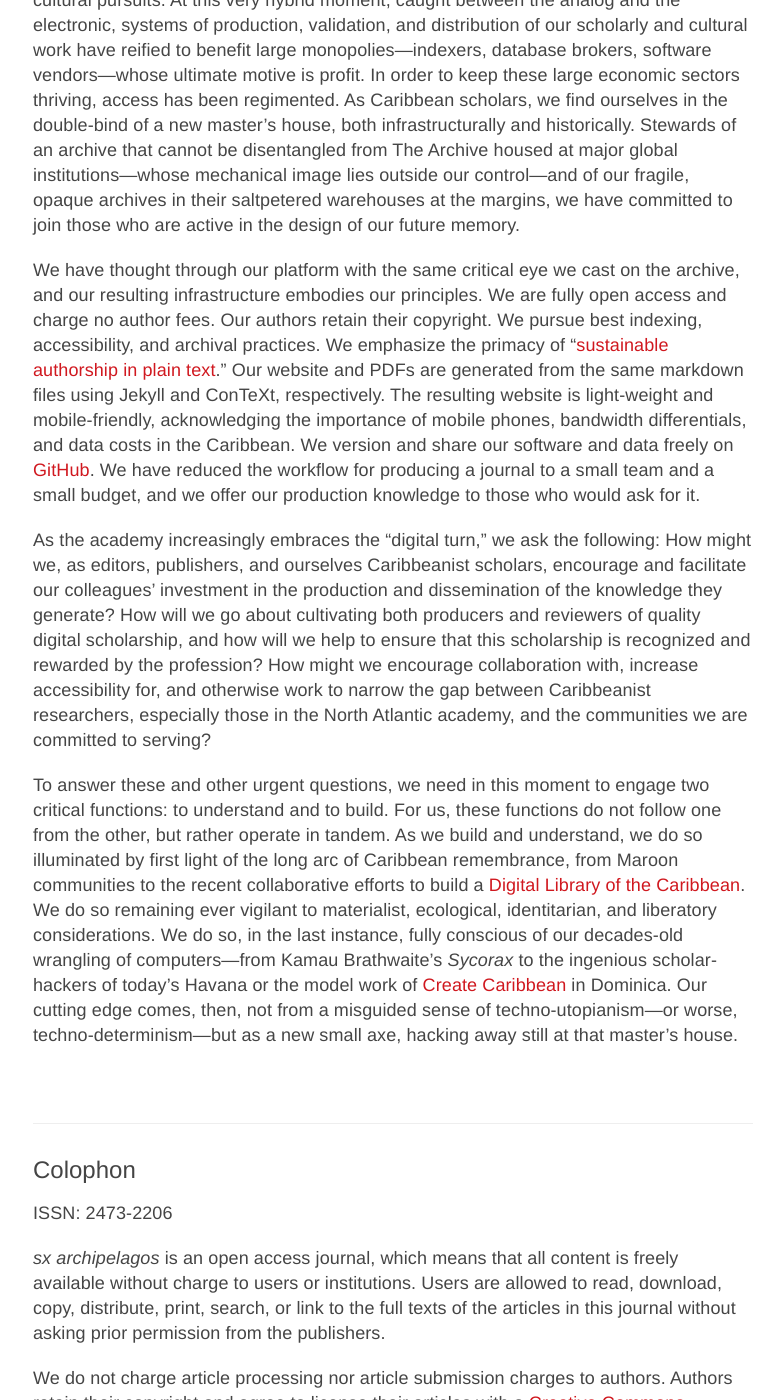
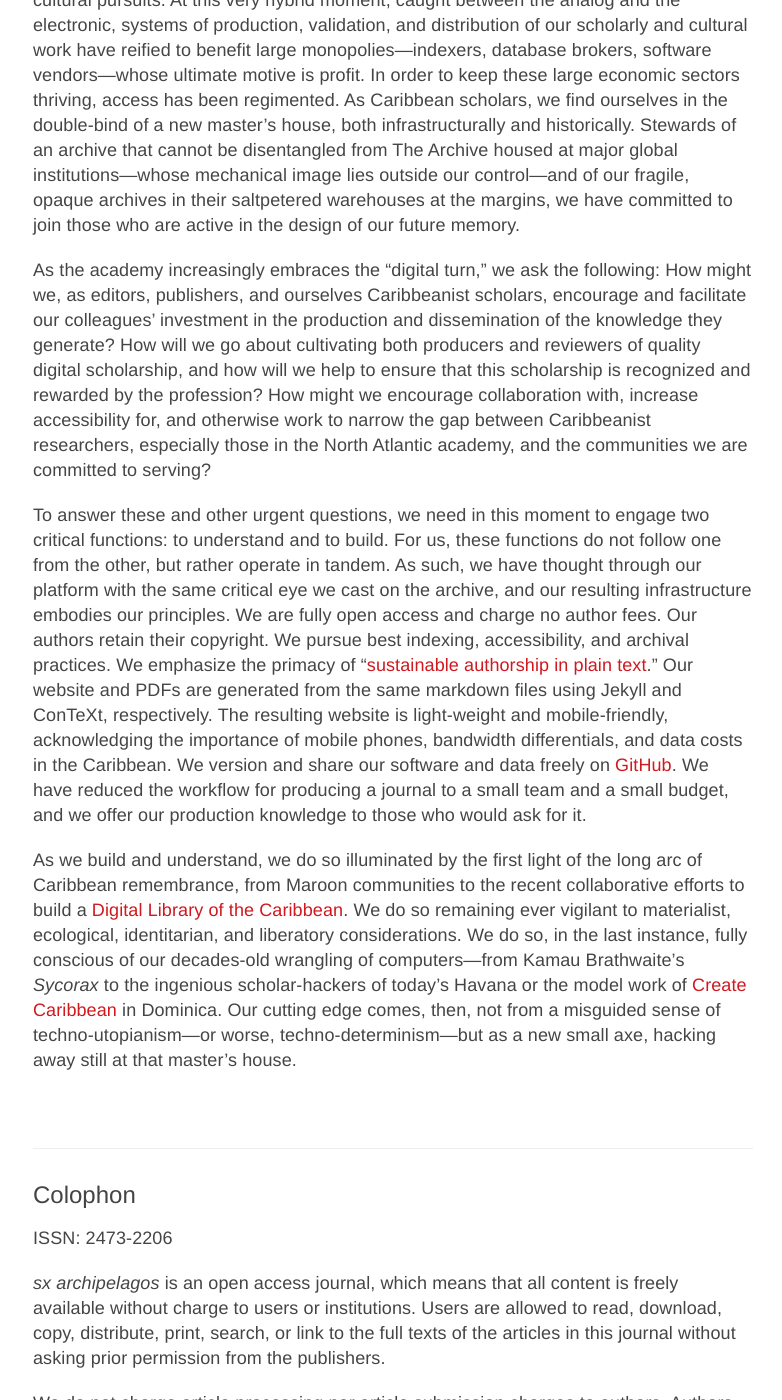
Before and after one commit to archipelagosjournal/archipelagos, a Jekyll site: the page built from about.md, in a window 1280 px wide and 1400 px high, scrolled down 958 px. Shown: the whole window, without its empty margins (247-1029 px from the left). Built offline with Jekyll 4.4.1, drawn with Linux system fonts in a browser that asks for light colours; some of the changed lines change nothing that is shown.

Commit message:
shifted positioning of new para
I like the language but wasn't sure about the insertion location. I think it should come after "tandem" and serve as the penultimate paragraph. I made the edit in our Git. see what you think.
(if I write to you here can I forgo sending you a personal email about a particular "issue"?)

```diff
--- a/about.md
+++ b/about.md
@@ -54,8 +54,6 @@
 margins, we have committed to join those who are active in the design of our
 future memory.
 
-We have thought through our platform with the same critical eye we cast on the archive, and our resulting infrastructure embodies our principles. We are fully open access and charge no author fees. Our authors retain their copyright. We pursue best indexing, accessibility, and archival practices. We emphasize the primacy of "[sustainable authorship in plain text](http://programminghistorian.org/lessons/sustainable-authorship-in-plain-text-using-pandoc-and-markdown)." Our website and PDFs are generated from the same markdown files using Jekyll and ConTeXt, respectively. The resulting website is light-weight and mobile-friendly, acknowledging the importance of mobile phones, bandwidth differentials, and data costs in the Caribbean. We version and share our software and data freely on [GitHub](https://github.com/sx-archipelagos/sxa). We have reduced the workflow for producing a journal to a small team and a small budget, and we offer our production knowledge to those who would ask for it.
-
 As the academy increasingly embraces the "digital turn," we ask the
 following: How might we, as editors, publishers, and ourselves
 Caribbeanist scholars, encourage and facilitate our colleagues’
@@ -70,8 +68,9 @@
 
 To answer these and other urgent questions, we need in this moment to
 engage two critical functions: to understand and to build. For us, these
-functions do not follow one from the other, but rather operate in tandem. As
-we build and understand, we do so illuminated by first light of the
+functions do not follow one from the other, but rather operate in tandem. As such, we have thought through our platform with the same critical eye we cast on the archive, and our resulting infrastructure embodies our principles. We are fully open access and charge no author fees. Our authors retain their copyright. We pursue best indexing, accessibility, and archival practices. We emphasize the primacy of "[sustainable authorship in plain text](http://programminghistorian.org/lessons/sustainable-authorship-in-plain-text-using-pandoc-and-markdown)." Our website and PDFs are generated from the same markdown files using Jekyll and ConTeXt, respectively. The resulting website is light-weight and mobile-friendly, acknowledging the importance of mobile phones, bandwidth differentials, and data costs in the Caribbean. We version and share our software and data freely on [GitHub](https://github.com/sx-archipelagos/sxa). We have reduced the workflow for producing a journal to a small team and a small budget, and we offer our production knowledge to those who would ask for it.
+
+As we build and understand, we do so illuminated by the first light of the
 long arc of Caribbean remembrance, from Maroon communities to the recent
 collaborative efforts to build a [Digital Library of the
 Caribbean](http://www.dloc.com/). We do so remaining ever vigilant to
```
